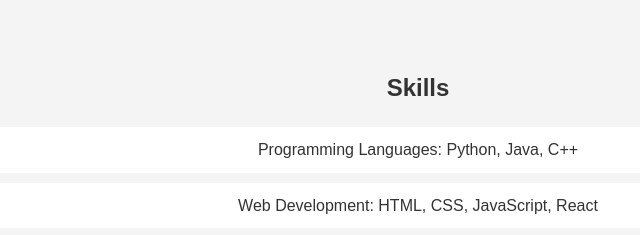
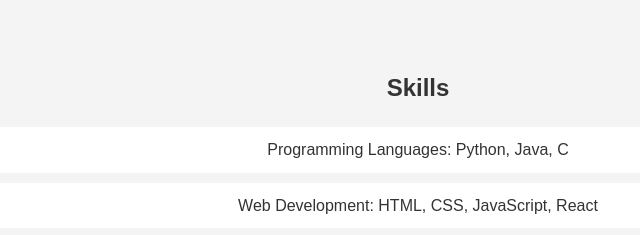
Before and after one commit to 20r01a6624/portfolio-1, a plain HTML site: page index.html in a window 1280 px wide. Shown: the part 1320-1555 px from the top of the page, 222-862 px from the left. Drawn offline with Linux system fonts and the light colour scheme.

Commit message:
Update index.html

```diff
--- a/index.html
+++ b/index.html
@@ -176,7 +176,7 @@ footer {
         <div class="container">
             <h2>Skills</h2>
             <ul class="skills-list">
-                <li>Programming Languages: Python, Java, C++</li>
+                <li>Programming Languages: Python, Java, C</li>
                 <li>Web Development: HTML, CSS, JavaScript, React</li>
                 <li>Databases: MySQL, MongoDB</li>
                 <li>Other: Github</li>
```
